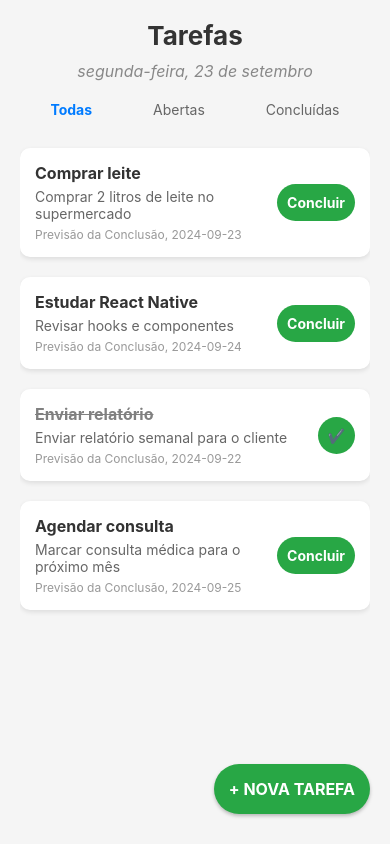
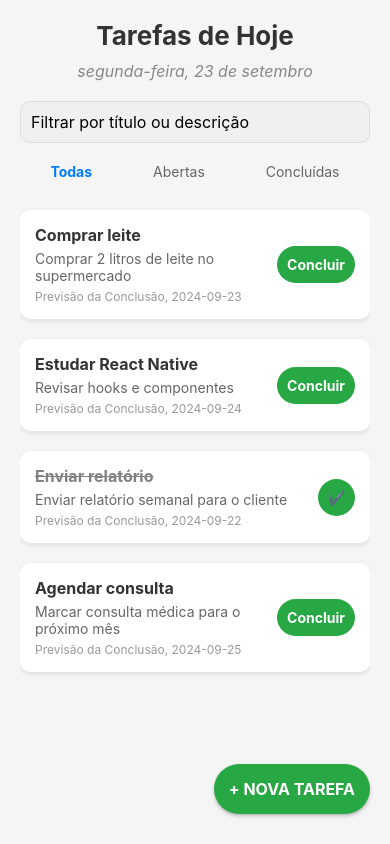
Before and after one commit to alexandrooliveira87/Projeto_Task_APP_React_Native, a React Native app in the folder Task_App/: screen / in a window 390 px wide. Built offline with nearby package versions, Linux system fonts and the light colour scheme.

Commit message:
[M1S09] Ex 6 - Filtro por tarefa

```diff
--- a/Task_App/App.js
+++ b/Task_App/App.js
@@ -1,5 +1,6 @@
-import React, { useState } from 'react';
-import { View, Text, TouchableOpacity } from 'react-native';
+// App.js
+import React, { useState, useEffect } from 'react';
+import { View, Text, TextInput, TouchableOpacity } from 'react-native';
 import Aba from './components/Aba';
 import ListaDeTarefas from './components/ListaDeTarefas';
 import ModalNovaTarefa from './components/ModalNovaTarefa';
@@ -13,17 +14,18 @@ export default function App() {
   const [novaTarefa, setNovaTarefa] = useState('');
   const [modalVisivel, setModalVisivel] = useState(false);
   const [abaAtiva, setAbaAtiva] = useState('Todas');
+  const [filtro, setFiltro] = useState(''); // Estado para o campo de filtro
+  const [tarefasFiltradas, setTarefasFiltradas] = useState(tarefas); // Estado para armazenar as tarefas filtradas
 
   // Função para obter a data no formato "Segunda-feira, 16 setembro"
   const dataAtual = format(new Date(), "eeee, dd 'de' MMMM", { locale: ptBR });
 
-  const adicionarTarefa = (novaTarefa) => {
-    setTarefas([...tarefas, {
-      nome: novaTarefa.titulo,
-      descricao: novaTarefa.descricao,
-      data: novaTarefa.dataConclusao,
-      status: 'Aberta'
-    }]);
+  const adicionarTarefa = () => {
+    if (novaTarefa.length > 0) {
+      setTarefas([...tarefas, { nome: novaTarefa, descricao: "", data: format(new Date(), 'dd/MM/yyyy'), status: 'Aberta' }]);
+      setNovaTarefa('');
+      setModalVisivel(false);
+    }
   };
 
   const completarTarefa = (index) => {
@@ -32,15 +34,31 @@ export default function App() {
     setTarefas(tarefasAtualizadas);
   };
 
-  const tarefasFiltradas = tarefas.filter(tarefa => {
-    if (abaAtiva === 'Todas') return true;
-    return tarefa.status === abaAtiva;
-  });
+  // Função de filtragem por título e descrição, além de status da aba
+  useEffect(() => {
+    const tarefasFiltradas = tarefas.filter(tarefa => {
+      const tituloIncluido = tarefa.nome.toLowerCase().includes(filtro.toLowerCase());
+      const descricaoIncluida = tarefa.descricao.toLowerCase().includes(filtro.toLowerCase());
+
+      const abaFiltrada = abaAtiva === 'Todas' || tarefa.status === abaAtiva;
+
+      return (tituloIncluido || descricaoIncluida) && abaFiltrada;
+    });
+    setTarefasFiltradas(tarefasFiltradas);
+  }, [filtro, tarefas, abaAtiva]); // Atualiza quando o filtro, tarefas ou aba mudam
 
   return (
     <View style={styles.container}>
-      <Text style={styles.cabecalho}>Tarefas</Text>
+      <Text style={styles.cabecalho}>Tarefas de Hoje</Text>
       <Text style={styles.dataTexto}>{dataAtual}</Text>
+
+      {/* Campo de filtro */}
+      <TextInput
+        style={styles.inputFiltro}
+        placeholder="Filtrar por título ou descrição"
+        value={filtro}
+        onChangeText={setFiltro}
+      />
 
       <Aba abaAtiva={abaAtiva} setAbaAtiva={setAbaAtiva} />
 
@@ -49,7 +67,6 @@ export default function App() {
         completarTarefa={completarTarefa}
       />
 
-      {/* Certifique-se de que o texto do botão está dentro de um componente <Text> */}
       <TouchableOpacity style={styles.botaoNovaTarefa} onPress={() => setModalVisivel(true)}>
         <Text style={styles.botaoTexto}>+ NOVA TAREFA</Text>
       </TouchableOpacity>
--- a/Task_App/styles.js
+++ b/Task_App/styles.js
@@ -166,5 +166,15 @@ export default StyleSheet.create({
   },
   listaDeTarefas: {
     paddingBottom: 20, // Adiciona espaço no fim da lista
-  }
+  },
+  inputFiltro: {
+    width: '100%',
+    padding: 10,
+    borderRadius: 10,
+    backgroundColor: '#f0f0f0',
+    borderWidth: 1,
+    borderColor: '#ddd',
+    marginBottom: 20,
+    fontSize: 16,
+  },
 });
```
